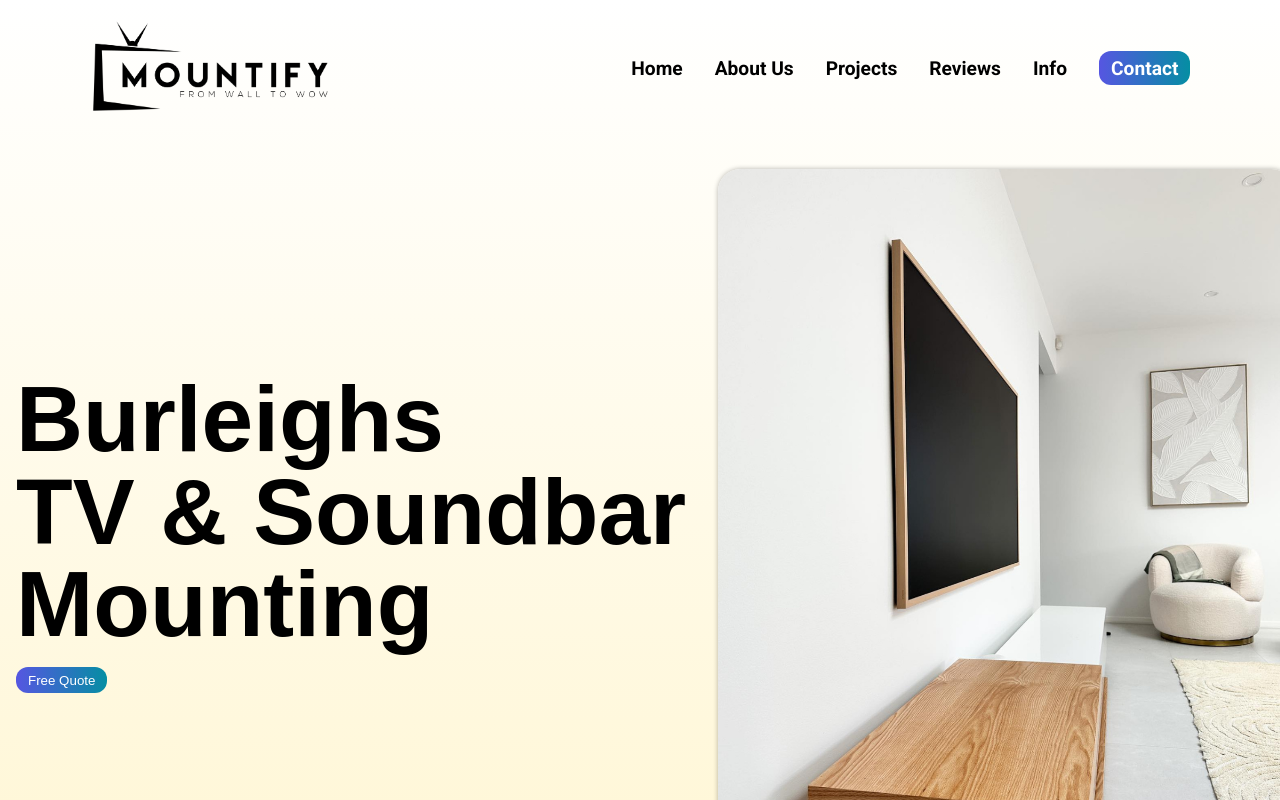
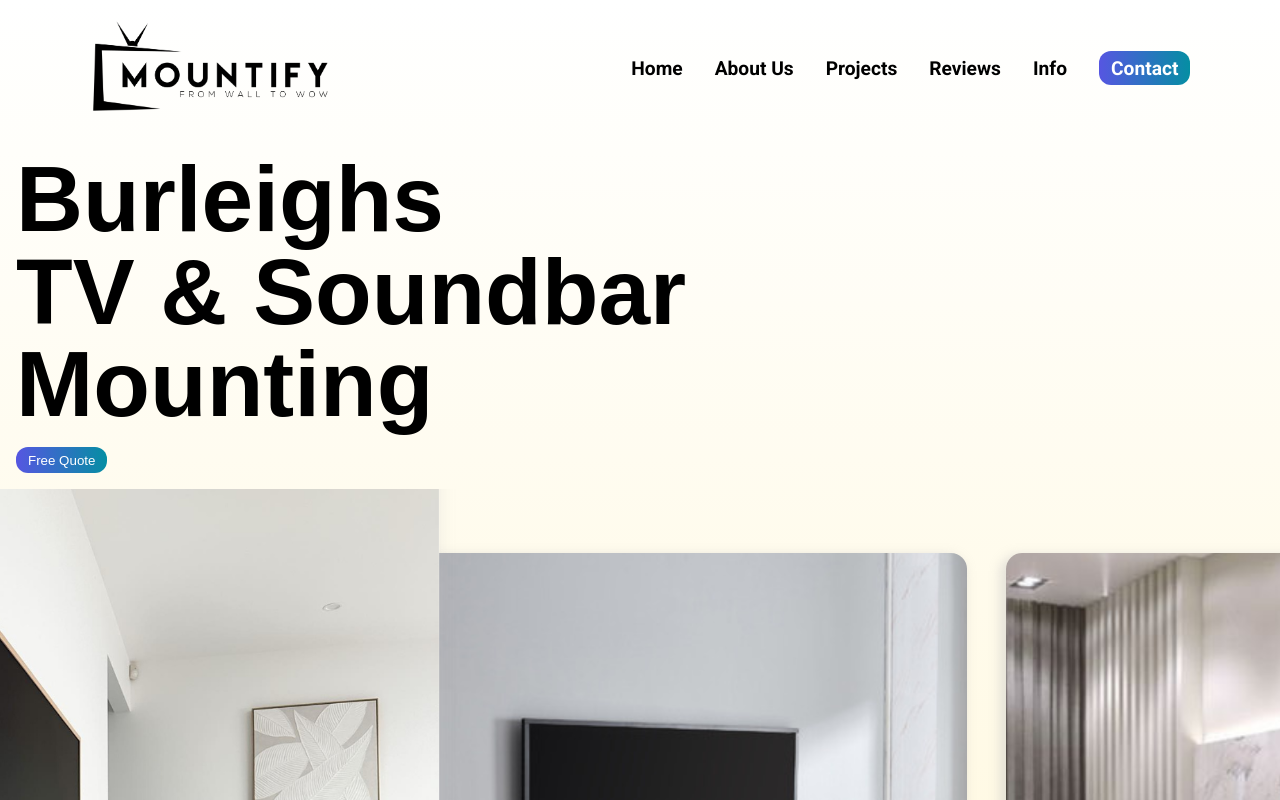
Before and after one commit to ThriveLift/Mountify, a React (Vite) app: page / in a window 1280 px wide. Shown: the top 800 px of the page. Built offline with nearby package versions, Linux system fonts and the light colour scheme; a web font is replaced by a local one.

Commit message:
mountify--header_comingAlong-wonderful

```diff
--- a/src/constrants/ProjectCarousel.jsx
+++ b/src/constrants/ProjectCarousel.jsx
@@ -1,11 +1,74 @@
-import React from "react";
+import React, { useRef, useEffect, useState } from "react";
 import projects from "./index";
 
 const ProjectCarousel = () => {
+  const carouselRef = useRef(null);
+  const [specialIndex, setSpecialIndex] = useState(0);
+
+  useEffect(() => {
+    // Function to handle the scroll event
+    const handleScroll = () => {
+      if (carouselRef.current) {
+        const carouselWidth = carouselRef.current.offsetWidth;
+        const projectWidth = carouselRef.current.children[0].offsetWidth;
+        const margin = 24; // Adjust according to your margin
+        const scrollAmount = projectWidth + margin;
+
+        // Calculate the index of the project card that should have the special class
+        const scrollPosition = carouselRef.current.scrollLeft;
+        const visibleIndex = Math.round(scrollPosition / scrollAmount);
+
+        if (visibleIndex !== specialIndex) {
+          setSpecialIndex(visibleIndex);
+        }
+      }
+    };
+
+    const carouselElement = carouselRef.current;
+
+    if (carouselElement) {
+      // Attach scroll event listener
+      carouselElement.addEventListener("scroll", handleScroll);
+
+      // Initial check
+      handleScroll();
+    }
+
+    return () => {
+      if (carouselElement) {
+        carouselElement.removeEventListener("scroll", handleScroll);
+      }
+    };
+  }, [specialIndex]);
+
+  useEffect(() => {
+    // Automatically scroll the carousel on load
+    const scrollToPosition = () => {
+      if (carouselRef.current) {
+        const carouselWidth = carouselRef.current.offsetWidth;
+        const scrollAmount = carouselWidth * 0.4; // Scroll 10% of the carousel width
+        carouselRef.current.scrollTo({
+          left: scrollAmount,
+          behavior: "smooth", // Smooth scroll effect
+        });
+      }
+    };
+
+    // Delay the scroll action to ensure the component is fully rendered
+    const timer = setTimeout(scrollToPosition, 1000); // Delay for 1 second
+
+    return () => clearTimeout(timer); // Cleanup timeout on component unmount
+  }, []);
+
   return (
-    <div className="mountify__header-projects">
+    <div className="mountify__header-projects" ref={carouselRef}>
       {projects.map((project, index) => (
-        <div key={index} className="mountify__header-project_card">
+        <div
+          key={index}
+          className={`mountify__header-project_card ${
+            specialIndex === index ? "special" : ""
+          }`}
+        >
           <img
             className="mountify__header-project_card-image"
             src={project.imgSrc}
--- a/src/containers/Header.css
+++ b/src/containers/Header.css
@@ -7,40 +7,53 @@
   flex-shrink: 0;
 }
 
-.app__header-title span {
-  /* font-size: 12vw; */
-  font-size: calc(1rem + 6vw);
-
-  font-weight: 600;
-}
+/* Header title styling */
 .app__header-title {
-  line-height: 1;
   font-size: calc(1rem + 6vw);
   font-weight: 600;
+  line-height: 1;
   padding-bottom: 1rem;
 }
 
+/* Container for project carousel */
 .mountify__header-projects {
   display: flex;
-  padding: 2rem 0;
+  padding: 4rem 0.25rem;
   overflow-x: auto;
+  scrollbar-width: none;
 }
 
+.mountify__header-projects::-webkit-scrollbar {
+  display: none;
+}
+
+/* Project card styling */
 .mountify__header-project_card {
   width: 45vw;
-  margin: 0 1rem;
+  margin: 0 1.2rem; /* Adjust margin as needed */
   flex-shrink: 0;
+  transition: transform 0.4s, box-shadow 0.4s;
+  box-shadow: -4px 4px 11px 2px rgb(193 193 193 / 44%);
+  border-radius: 1rem;
+  overflow: hidden;
+}
+
+/* Special card effect */
+.mountify__header-project_card.special {
+  transform: scale(1.3); /* Enlarge the special card */
+  box-shadow: -6px 6px 14px 2px rgb(193 193 193 / 50%); /* Optional: Increase shadow for special effect */
+}
+
+/* Add padding to the first and last cards */
+.mountify__header-project_card:first-child {
+  margin-left: 2rem; /* Adjusted padding for smooth scroll */
+}
+
+.mountify__header-project_card:last-child {
+  margin-right: 2rem; /* Adjusted padding for smooth scroll */
 }
 
 .mountify__header-project_card-image {
   width: 100%;
-  height: auto;
-  border-radius: 1.4rem;
-  box-shadow: 0px 0px 5px rgba(0, 0, 0, 0.3);
+  height: 100%;
 }
-
-@media screen and (min-width: 480px) {
-  .mountify__header {
-    display: flex;
-  }
-}
```
Also changed, not shown: src/constrants/ScrollTracker.jsx (added, +7 -0 lines).
